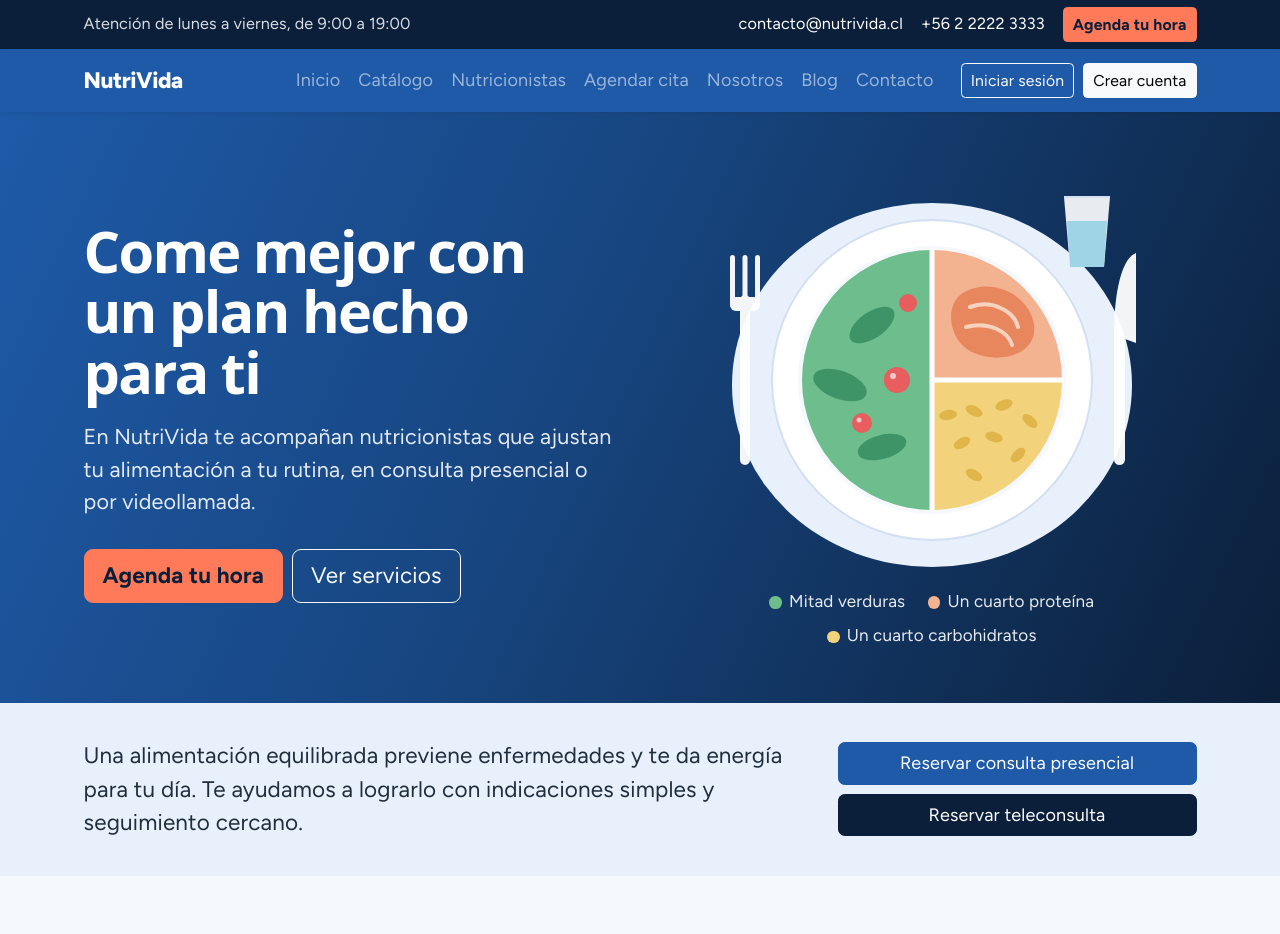
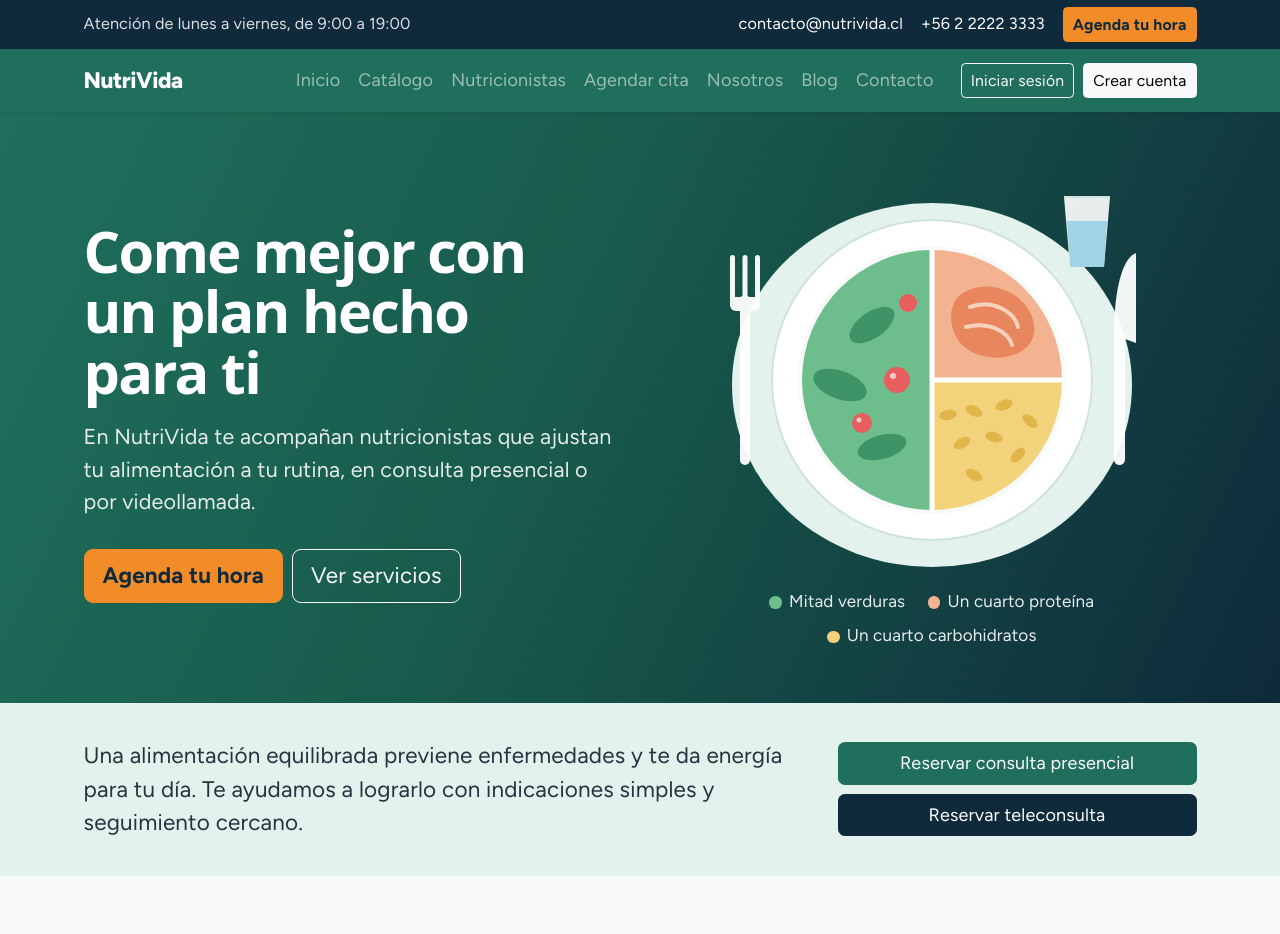
Before and after one commit to JordanaCharlotte/Clinica, a React (Vite) app: page / in a window 1280 px wide. Shown: the top 934 px of the page. Built offline with nearby package versions, Linux system fonts and the light colour scheme.

Commit message:
Cambia la paleta de colores a verde y mandarina en tema.css e IlustracionPlato

```diff
--- a/src/components/atoms/IlustracionPlato.jsx
+++ b/src/components/atoms/IlustracionPlato.jsx
@@ -13,7 +13,7 @@ export default function IlustracionPlato({ className = '' }) {
       <title id="plato-titulo">Plato equilibrado: mitad verduras, un cuarto proteína y un cuarto carbohidratos</title>
 
       {/* Mantel */}
-      <ellipse cx="220" cy="210" rx="200" ry="182" fill="#E7F0FB" />
+      <ellipse cx="220" cy="210" rx="200" ry="182" fill="#E3F2EC" />
 
       {/* Tenedor */}
       <g fill="#FFFFFF" opacity="0.95">
@@ -31,8 +31,8 @@ export default function IlustracionPlato({ className = '' }) {
 
       {/* Plato */}
       <circle cx="220" cy="205" r="160" fill="#FFFFFF" />
-      <circle cx="220" cy="205" r="160" fill="none" stroke="#D3E0F2" strokeWidth="2" />
-      <circle cx="220" cy="205" r="134" fill="#F5F8FC" />
+      <circle cx="220" cy="205" r="160" fill="none" stroke="#CFE3DA" strokeWidth="2" />
+      <circle cx="220" cy="205" r="134" fill="#F7FAF8" />
 
       {/* ½ verduras (izquierda) */}
       <path d="M220 75 A130 130 0 0 0 220 335 Z" fill="#6DBE8C" />
@@ -46,7 +46,7 @@ export default function IlustracionPlato({ className = '' }) {
         <circle cx="150" cy="248" r="10" />
         <circle cx="196" cy="128" r="9" />
       </g>
-      <g fill="#F5F8FC" opacity="0.7">
+      <g fill="#F7FAF8" opacity="0.7">
         <circle cx="181" cy="201" r="3" />
         <circle cx="147" cy="245" r="2.5" />
       </g>
@@ -77,7 +77,7 @@ export default function IlustracionPlato({ className = '' }) {
       <g>
         <path d="M352 22 L398 22 L392 92 L358 92 Z" fill="#FFFFFF" opacity="0.9" />
         <path d="M355 46 L395 46 L392 92 L358 92 Z" fill="#9FD3E6" />
-        <path d="M352 22 L398 22" stroke="#D3E0F2" strokeWidth="2" />
+        <path d="M352 22 L398 22" stroke="#CFE3DA" strokeWidth="2" />
       </g>
     </svg>
   );
--- a/src/tema.css
+++ b/src/tema.css
@@ -4,30 +4,30 @@
 
 :root {
   /* Paleta */
-  --marca: #1e5aa8;          /* azul confianza: color principal */
-  --marca-oscuro: #174a8b;
-  --marca-claro: #e7f0fb;    /* celeste claro para franjas */
-  --noche: #0b1f3a;          /* azul noche: barra superior, cierre y pie */
-  --acento: #ff7a59;         /* coral: solo para "Agenda tu hora" */
-  --acento-oscuro: #e8613f;
-  --fondo: #f5f8fc;
+  --marca: #1f6f5c;          /* verde hoja: color principal */
+  --marca-oscuro: #17574a;
+  --marca-claro: #e3f2ec;    /* menta para franjas */
+  --noche: #0e2a3b;          /* azul noche: barra superior, cierre y pie */
+  --acento: #f28c28;         /* mandarina: solo para "Agenda tu hora" */
+  --acento-oscuro: #d9761a;
+  --fondo: #f7faf8;
 
   --bs-font-sans-serif: 'Figtree', system-ui, -apple-system, 'Segoe UI', Roboto, sans-serif;
-  --bs-body-color: #1f2d3d;
+  --bs-body-color: #22343f;
   --bs-primary: var(--marca);
-  --bs-primary-rgb: 30, 90, 168;
+  --bs-primary-rgb: 31, 111, 92;
   --bs-primary-bg-subtle: var(--marca-claro);
   --bs-primary-text-emphasis: var(--marca-oscuro);
   --bs-link-color: var(--marca);
-  --bs-link-color-rgb: 30, 90, 168;
+  --bs-link-color-rgb: 31, 111, 92;
   --bs-link-hover-color: var(--marca-oscuro);
-  --bs-link-hover-color-rgb: 23, 74, 139;
+  --bs-link-hover-color-rgb: 23, 87, 74;
   --bs-body-bg: var(--fondo);
-  --bs-body-bg-rgb: 245, 248, 252;
+  --bs-body-bg-rgb: 247, 250, 248;
   --bs-tertiary-bg: var(--marca-claro);
-  --bs-tertiary-bg-rgb: 231, 240, 251;
+  --bs-tertiary-bg-rgb: 227, 242, 236;
   --bs-success: var(--marca);
-  --bs-success-rgb: 30, 90, 168;
+  --bs-success-rgb: 31, 111, 92;
   --bs-success-text-emphasis: var(--marca-oscuro);
   --bs-success-bg-subtle: var(--marca-claro);
 }
@@ -97,18 +97,18 @@ h4, h5, h6, .h4, .h5, .h6 {
   --bs-btn-active-bg: var(--marca-oscuro);
   --bs-btn-active-border-color: var(--marca-oscuro);
 }
-/* Coral con texto azul noche: el contraste con blanco no alcanza. */
+/* Mandarina con texto azul noche: el contraste con blanco no alcanza. */
 .btn-acento {
   --bs-btn-color: var(--noche);
   --bs-btn-bg: var(--acento);
   --bs-btn-border-color: var(--acento);
   --bs-btn-hover-color: var(--noche);
-  --bs-btn-hover-bg: #ff936f;
-  --bs-btn-hover-border-color: #ff936f;
+  --bs-btn-hover-bg: #f5a04c;
+  --bs-btn-hover-border-color: #f5a04c;
   --bs-btn-active-color: var(--noche);
   --bs-btn-active-bg: var(--acento-oscuro);
   --bs-btn-active-border-color: var(--acento-oscuro);
-  --bs-btn-focus-shadow-rgb: 255, 122, 89;
+  --bs-btn-focus-shadow-rgb: 242, 140, 40;
   font-weight: 700;
 }
 .btn-oscuro {
@@ -116,17 +116,17 @@ h4, h5, h6, .h4, .h5, .h6 {
   --bs-btn-bg: var(--noche);
   --bs-btn-border-color: var(--noche);
   --bs-btn-hover-color: #fff;
-  --bs-btn-hover-bg: #16325a;
-  --bs-btn-hover-border-color: #16325a;
+  --bs-btn-hover-bg: #183d52;
+  --bs-btn-hover-border-color: #183d52;
   --bs-btn-active-color: #fff;
-  --bs-btn-active-bg: #16325a;
-  --bs-btn-active-border-color: #16325a;
+  --bs-btn-active-bg: #183d52;
+  --bs-btn-active-border-color: #183d52;
 }
 .nav-pills {
   --bs-nav-pills-link-active-bg: var(--marca);
 }
 
-/* ---------- Etiquetas celestes (bg-info) = celeste de la marca ---------- */
+/* ---------- Etiquetas (bg-info) = menta de la marca ---------- */
 .badge.bg-info,
 .badge.text-bg-info,
 .text-bg-info {
@@ -137,7 +137,7 @@ h4, h5, h6, .h4, .h5, .h6 {
 
 /* ---------- Hero del Home ---------- */
 .hero-nutrivida {
-  background: linear-gradient(115deg, var(--marca) 0%, #17457f 45%, var(--noche) 100%);
+  background: linear-gradient(115deg, var(--marca) 0%, #185a4b 45%, var(--noche) 100%);
   color: #fff;
   padding: 3.5rem 0 3rem;
 }
@@ -194,7 +194,7 @@ h4, h5, h6, .h4, .h5, .h6 {
 
 /* ---------- Encabezado de páginas interiores ---------- */
 .encabezado-pagina {
-  background: linear-gradient(115deg, var(--marca) 0%, #17457f 50%, var(--noche) 100%);
+  background: linear-gradient(115deg, var(--marca) 0%, #185a4b 50%, var(--noche) 100%);
   color: #fff;
   padding: 2.25rem 0 2rem;
 }
@@ -285,7 +285,7 @@ h4, h5, h6, .h4, .h5, .h6 {
 /* ---------- Tarjetas e inputs ---------- */
 .card {
   --bs-card-bg: #fff;
-  border: 1px solid #e1e8f2;
+  border: 1px solid #e1ebe6;
   border-radius: 0.75rem;
 }
 .precio-destacado {
@@ -305,7 +305,7 @@ header.navbar.bg-dark {
 .tarjeta-metrica {
   border-left: 4px solid var(--marca);
 }
-.row > div:nth-child(2) > .tarjeta-metrica { border-left-color: #4f8fd6; }
+.row > div:nth-child(2) > .tarjeta-metrica { border-left-color: #3e9466; }
 .row > div:nth-child(3) > .tarjeta-metrica { border-left-color: var(--acento); }
 .row > div:nth-child(4) > .tarjeta-metrica { border-left-color: var(--noche); }
 .table > thead {
```
